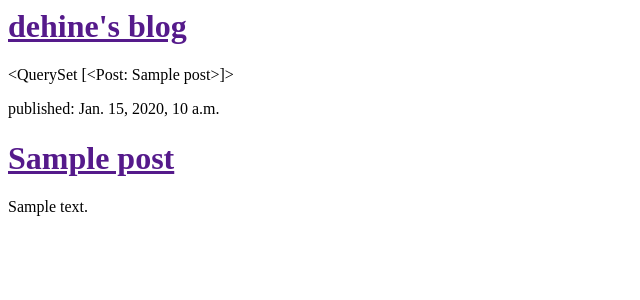
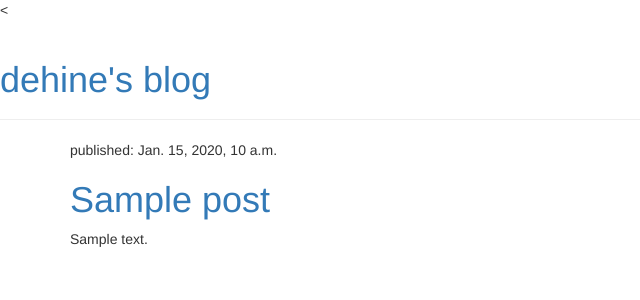
Before and after one commit to dehine/django-tutorial, a Django app: template djangod/blog/templates/blog/post_list.html in a window 1280 px wide. Shown: the top 300 px of the page, without its empty margins (0-640 px from the left). Run offline with Django 3.2, Linux system fonts and the light colour scheme; the template is opened without the code that fills it: values that come from a table or form of the project are taken from there, others are empty; tables that the repository leaves empty hold one stand-in row (values such as "Sample post"); some libraries are stand-ins or nearby versions.

Commit message:
CSS modifications.

```diff
--- a/djangod/blog/templates/blog/post_list.html
+++ b/djangod/blog/templates/blog/post_list.html
@@ -1,21 +1,31 @@
-<html>
+{% load staticfiles %}
+<<html>
     <head>
         <title>dehine's blog</title>
+        <link rel="stylesheet" href="//maxcdn.bootstrapcdn.com/bootstrap/3.2.0/css/bootstrap.min.css">
+        <link rel="stylesheet" href="//maxcdn.bootstrapcdn.com/bootstrap/3.2.0/css/bootstrap-theme.min.css">
+        <link rel="stylesheet" href="{% static 'css/blog.css' %}">
     </head>
     <body>
-        <div>
-            <h1><a href="">dehine's blog</a></h1>
+        <div class="page-header">
+            <h1><a href="/">dehine's blog</a></h1>
         </div>
-          {{ posts }}
-        <div>
+        <div class="post">
+          <div class="content container">
+            <div class="row">
+              <div class="col-md-8">
                 {% for post in posts %}
-  <div>
+                  <div class="post">
+                      <div class="date">
                           <p>published: {{ post.published_date }}</p>
+                      </div>
                       <h1><a href="">{{ post.title }}</a></h1>
                       <p>{{ post.text|linebreaksbr }}</p>
                       </div>
                     {% endfor %}
                 </div>
-
+            </div>
+          </div>
+        </div>
     </body>
 </html>
```
Also changed, not shown: djangod/blog/static/CSS/blog.css (added). Lines whose indentation alone changed are shown as unchanged.
